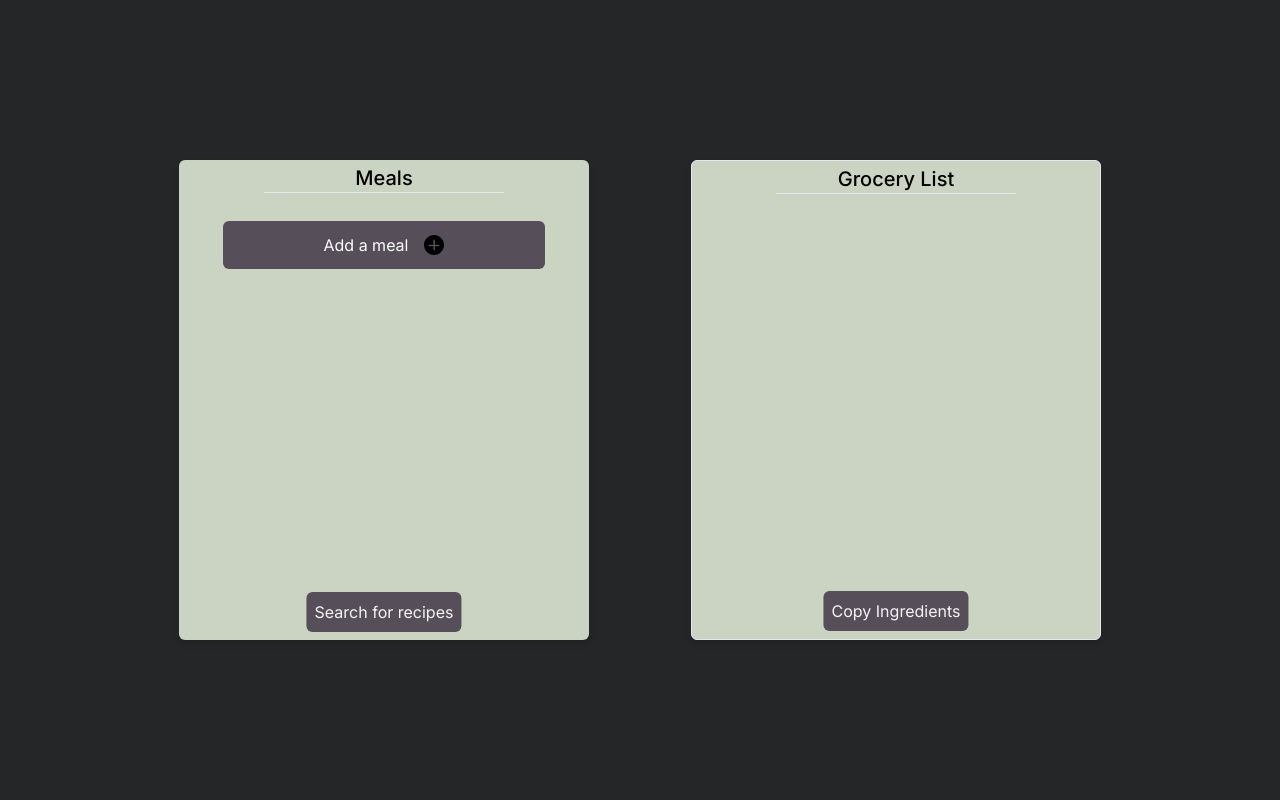
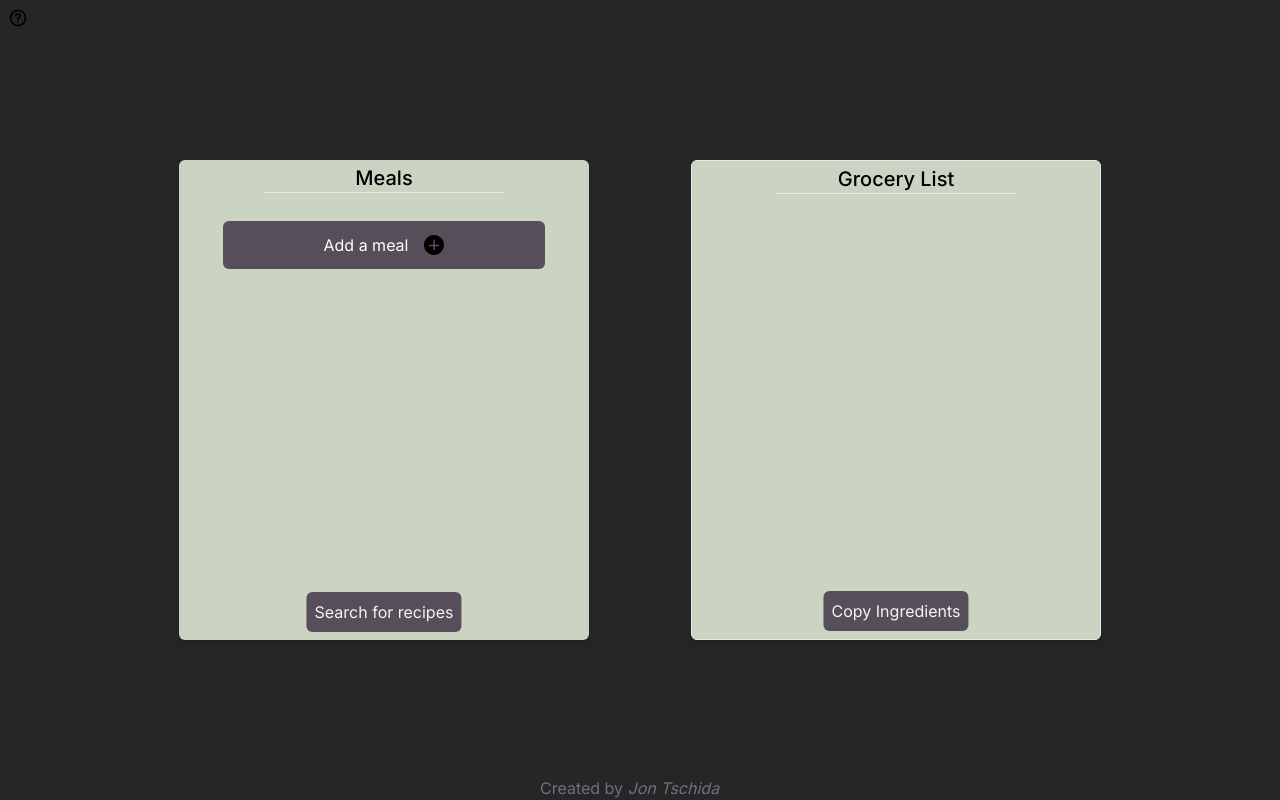
Before and after one commit to jon-tschida/Listify_rebuild, a Next.js app: page / in a window 1280 px wide. Built offline with nearby package versions, Linux system fonts and the light colour scheme.

Commit message:
starting work on help modal

```diff
--- /dev/null
+++ b/src/app/components/HelpComponent.js
@@ -0,0 +1,21 @@
+import React from 'react'
+import Image from 'next/image'
+import closeIcon from "../../../public/images/closeButton.svg"
+
+export default function HelpComponent(props) {
+    const {setOpenHelp} = props
+  return (
+    <div className="w-screen h-screen bg-black/80">
+      <div className="absolute flex flex-col w-3/5 p-2 -translate-x-1/2 -translate-y-1/2 rounded-lg bg-mealsAndListBg drop-shadow-lg h-4/5 left-1/2 top-1/2">
+      <Image
+          priority
+          alt="close"
+          src={closeIcon}
+          className="absolute cursor-pointer select-none top-2 right-2 hover:scale-105"
+          onClick={() => setOpenHelp(prevState => !prevState)}
+        />
+        <h2 className='text-xl text-center'>What is Listify?</h2>
+      </div>
+    </div>
+  )
+}
--- a/src/app/components/Main.js
+++ b/src/app/components/Main.js
@@ -7,8 +7,11 @@ import GroceryList from "./GroceryList";
 import AddNewMeal from "./AddNewMeal";
 import SearchRecipes from "./SearchRecipes";
 import closeButton from "../../../public/images/closeButton.svg";
+import HelpComponent from "./HelpComponent";
+import helpIcon from "../../../public/images/question-mark.svg";
 
 export default function Main() {
+  const [openHelp, setOpenHelp] = React.useState(false);
   const [listIngredients, setListIngredients] = React.useState([]);
   const [searchingRecipes, setSearchingRecipes] = React.useState(false);
   const [mealDetails, setMealDetails] = React.useState(() => {
@@ -48,7 +51,8 @@ export default function Main() {
 
   React.useEffect(() => {
     let mealsData = JSON.parse(localStorage.getItem("meals"));
-    if (!!mealsData && mealsData.titles.length > 0) setMealDetails(JSON.parse(localStorage.getItem("meals")));
+    if (!!mealsData && mealsData.titles.length > 0)
+      setMealDetails(JSON.parse(localStorage.getItem("meals")));
   }, []);
   return (
     <ContextProvider>
@@ -60,6 +64,14 @@ export default function Main() {
             setMealDetails={setMealDetails}
           />
         )}
+        {openHelp && <HelpComponent setOpenHelp={setOpenHelp} />}
+        <Image
+          priority
+          alt="help icon"
+          src={helpIcon}
+          className="absolute cursor-pointer top-2 left-2"
+          onClick={() => setOpenHelp((prevState) => !prevState)}
+        />
         <div className="flex tablet:flex-row items-center justify-around tablet:w-4/5 tablet:h-[600px] phone:h-[700px] absolute left-1/2 top-1/2 -translate-x-1/2 -translate-y-1/2 -z-20 phone:flex-col phone:w-full">
           <div className="p-1 rounded-md tablet:w-2/5 h-4/5 drop-shadow-md bg-mealsAndListBg phone:w-4/5 phone:mb-2 tablet:mb-0">
             <h1>Meals</h1>
@@ -108,6 +120,16 @@ export default function Main() {
             />
           </div>
         </div>
+        <p className="absolute left-0 bottom-0 right-0 ml-auto mr-auto w-[200px] text-zinc-500">
+          Created by{" "}
+          <a
+            href="https://github.com/jon-tschida"
+            target="_blank"
+            rel="noreferrer"
+          >
+            <i>Jon Tschida</i>
+          </a>
+        </p>
       </main>
     </ContextProvider>
   );
```
Also changed, not shown: public/images/question-mark.svg (added).
